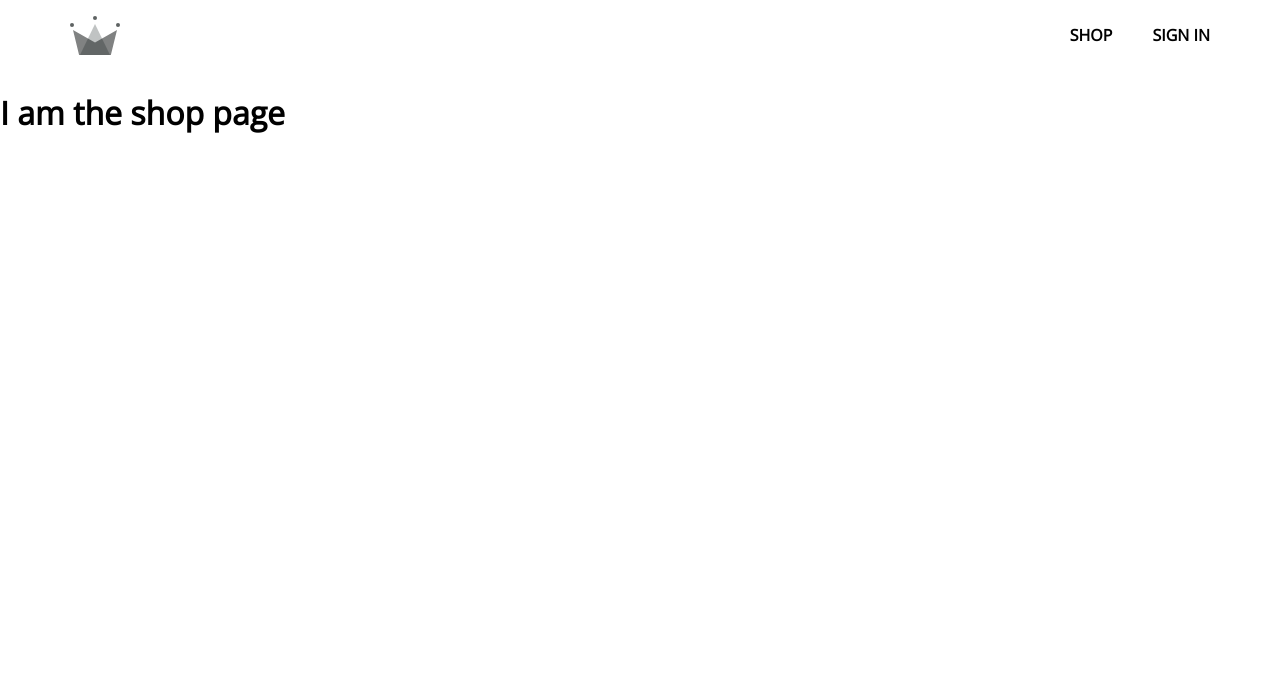
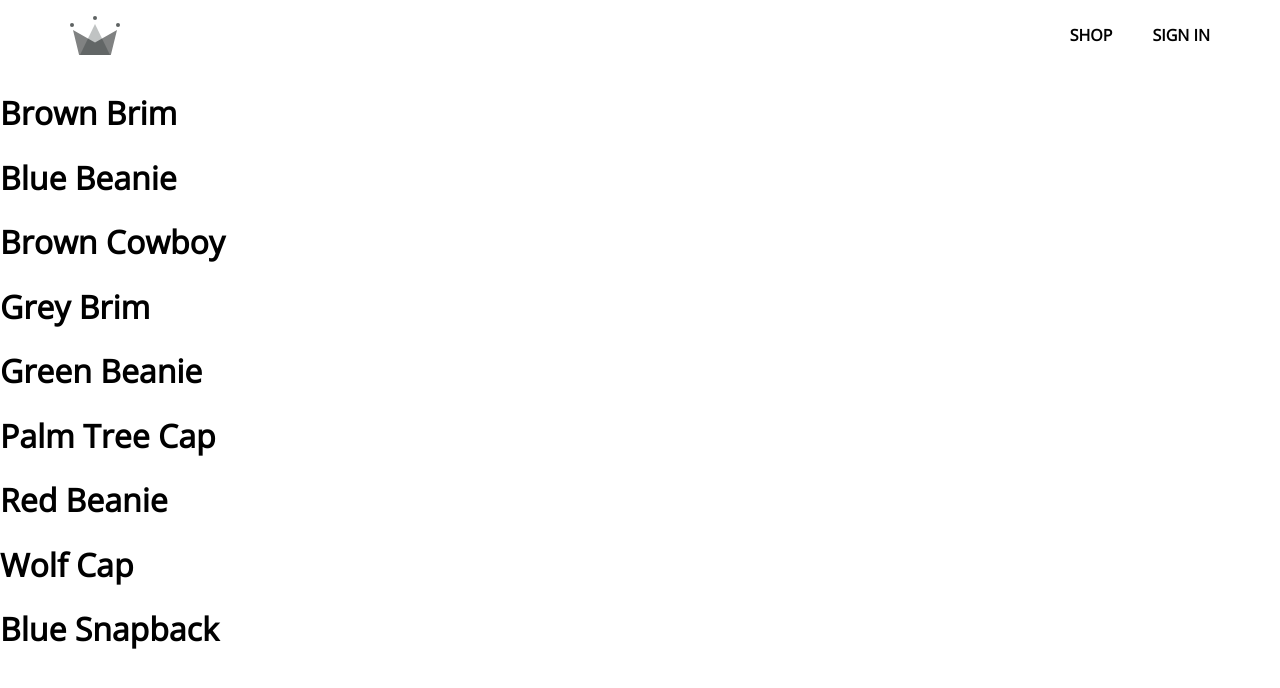
Before and after one commit to izabelaoska/e-commerce-clothing, a React (Create React App) app: page /shop in a window 1280 px wide. Shown: the top 688 px of the page. Built offline with nearby package versions, Linux system fonts and the light colour scheme; no server answers.

Commit message:
chore: products context

```diff
--- a/src/App.js
+++ b/src/App.js
@@ -1,13 +1,8 @@
 import { Routes, Route } from "react-router-dom"
-
 import Navigation from "./routes/navigation/navigation.component"
-
 import Home from "./routes/home/home.component"
 import Authentication from "./routes/authentication/authentication.component"
-
-const Shop = () => {
-  return <h1>I am the shop page</h1>
-}
+import Shop from "./routes/shop/shop.component.jsx"
 
 const App = () => {
   return (
--- /dev/null
+++ b/src/context/products.context.jsx
@@ -0,0 +1,16 @@
+import { createContext, useState } from "react"
+
+import PRODUCTS from "../shop-data.json"
+
+export const ProductsContext = createContext({
+  products: [],
+})
+export const ProductsProvider = ({ children }) => {
+  const [products, setProducts] = useState(PRODUCTS)
+  const value = { products }
+  return (
+    <ProductsContext.Provider value={value}>
+      {children}
+    </ProductsContext.Provider>
+  )
+}
--- a/src/index.js
+++ b/src/index.js
@@ -5,6 +5,7 @@
 import reportWebVitals from "./reportWebVitals"
 import { BrowserRouter } from "react-router-dom"
 import { UserProvider } from "./context/user.context"
+import { ProductsProvider } from "./context/products.context"
 
 const root = ReactDOM.createRoot(
   document.getElementById("root")
@@ -13,7 +14,9 @@
   <>
     <BrowserRouter>
       <UserProvider>
-        <App />
+        <ProductsProvider>
+          <App />
+        </ProductsProvider>
       </UserProvider>
     </BrowserRouter>
   </>
--- /dev/null
+++ b/src/routes/shop/shop.component.jsx
@@ -0,0 +1,20 @@
+import React from "react"
+import { useContext } from "react"
+import { ProductsContext } from "../../context/products.context"
+
+const Shop = () => {
+  const { products } = useContext(ProductsContext)
+  return (
+    <div>
+      {products.map(({ id, name }) => {
+        return (
+          <div key={id}>
+            <h1>{name}</h1>
+          </div>
+        )
+      })}
+    </div>
+  )
+}
+
+export default Shop
--- /dev/null
+++ b/src/shop-data.json
@@ -0,0 +1,56 @@
+[
+  {
+    "id": 1,
+    "name": "Brown Brim",
+    "imageUrl": "https://i.ibb.co/ZYW3VTp/brown-brim.png",
+    "price": 25
+  },
+  {
+    "id": 2,
+    "name": "Blue Beanie",
+    "imageUrl": "https://i.ibb.co/ypkgK0X/blue-beanie.png",
+    "price": 18
+  },
+  {
+    "id": 3,
+    "name": "Brown Cowboy",
+    "imageUrl": "https://i.ibb.co/QdJwgmp/brown-cowboy.png",
+    "price": 35
+  },
+  {
+    "id": 4,
+    "name": "Grey Brim",
+    "imageUrl": "https://i.ibb.co/RjBLWxB/grey-brim.png",
+    "price": 25
+  },
+  {
+    "id": 5,
+    "name": "Green Beanie",
+    "imageUrl": "https://i.ibb.co/YTjW3vF/green-beanie.png",
+    "price": 18
+  },
+  {
+    "id": 6,
+    "name": "Palm Tree Cap",
+    "imageUrl": "https://i.ibb.co/rKBDvJX/palm-tree-cap.png",
+    "price": 14
+  },
+  {
+    "id": 7,
+    "name": "Red Beanie",
+    "imageUrl": "https://i.ibb.co/bLB646Z/red-beanie.png",
+    "price": 18
+  },
+  {
+    "id": 8,
+    "name": "Wolf Cap",
+    "imageUrl": "https://i.ibb.co/1f2nWMM/wolf-cap.png",
+    "price": 14
+  },
+  {
+    "id": 9,
+    "name": "Blue Snapback",
+    "imageUrl": "https://i.ibb.co/X2VJP2W/blue-snapback.png",
+    "price": 16
+  }
+]
```
